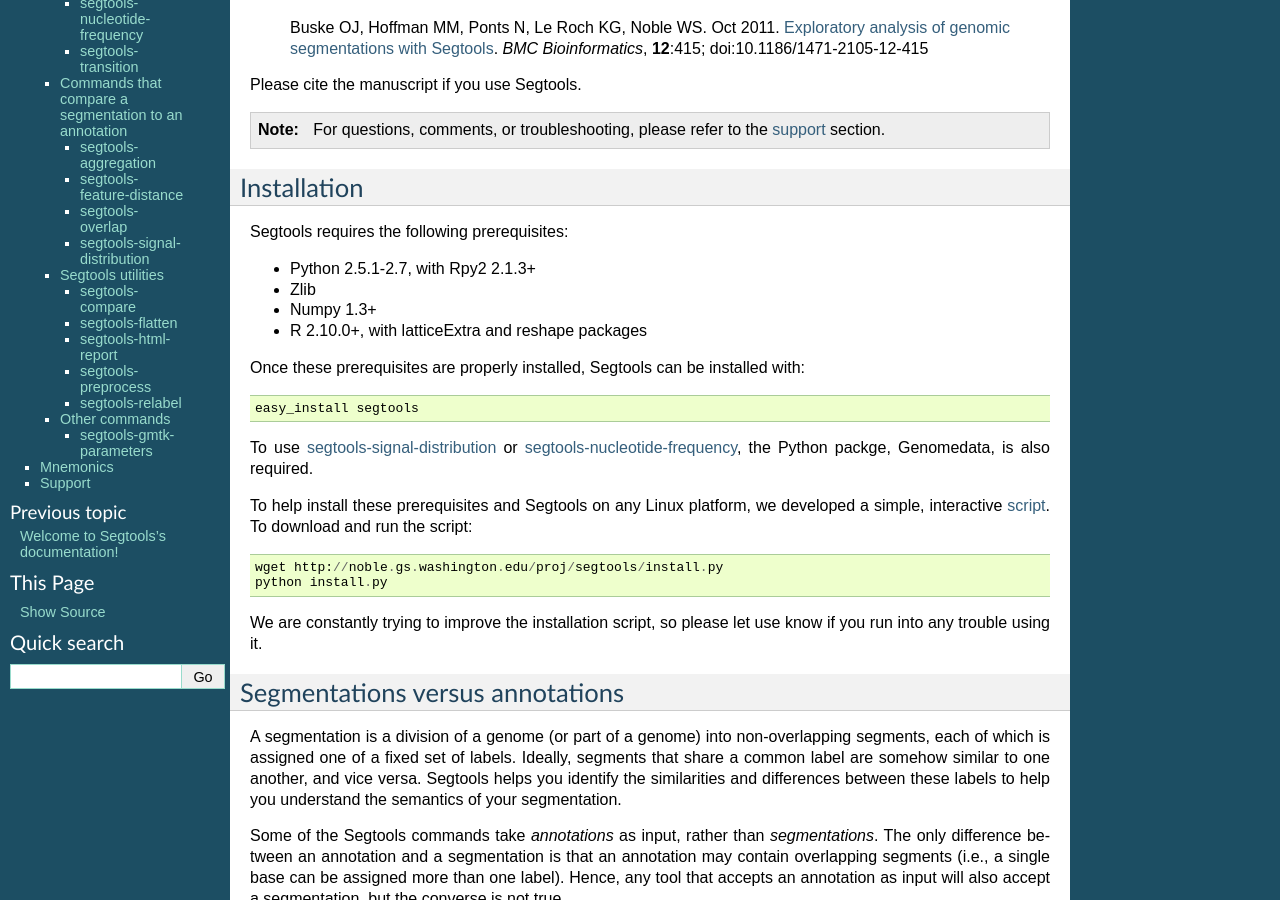
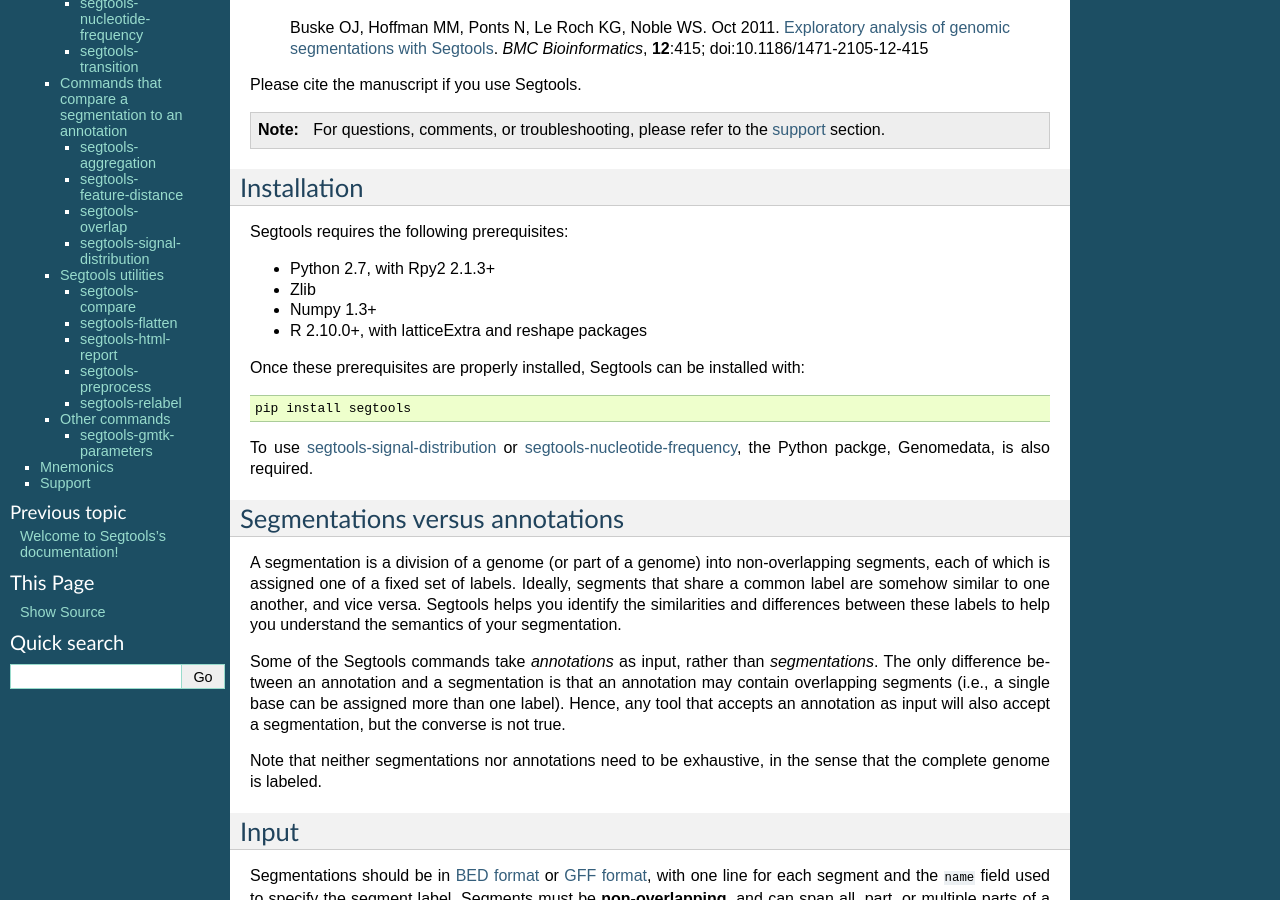
Before and after one commit to hoffmangroup/segtools, a Sphinx documentation site: the page built from doc/segtools.rst, in a window 1280 px wide and 900 px high, scrolled down 351 px. Built offline with Sphinx 7.4.7, drawn with Linux system fonts in a browser that asks for light colours; formulas are drawn with MathJax 3.

Commit message:
Update installation instructions and project links in documentation

```diff
--- a/doc/segtools.rst
+++ b/doc/segtools.rst
@@ -34,7 +34,7 @@ Installation
 
 Segtools requires the following prerequisites:
 
-- Python 2.5.1-2.7, with Rpy2 2.1.3+
+- Python 2.7, with Rpy2 2.1.3+
 - Zlib
 - Numpy 1.3+
 - R 2.10.0+, with latticeExtra and reshape packages
@@ -43,20 +43,11 @@ Segtools requires the following prerequisites:
 Once these prerequisites are properly installed, Segtools can be
 installed with::
 
-  easy_install segtools
+  pip install segtools
 
 To use :ref:`segtools-signal-distribution <segtools-signal-distribution>`
 or :ref:`segtools-nucleotide-frequency <segtools-nucleotide-frequency>`,
 the Python packge, Genomedata, is also required.
-
-To help install these prerequisites and Segtools on any Linux platform,
-we developed a simple, interactive script_. To download and run the script::
-
-  wget http://noble.gs.washington.edu/proj/segtools/install.py
-  python install.py
-
-We are constantly trying to improve the installation script,
-so please let use know if you run into any trouble using it.
 
 Segmentations versus annotations
 ================================
@@ -890,14 +881,12 @@ this web page:
 
 .. _`BED4+ format`:
 .. _`BED format`: http://genome.ucsc.edu/FAQ/FAQformat#format1
-.. _script: http://noble.gs.washington.edu/proj/segtools/install.py
-
 .. _`GFF format`: http://genome.ucsc.edu/FAQ/FAQformat.html#format3
 
 .. _GTF:
 .. _`GTF format`: http://genome.ucsc.edu/FAQ/FAQformat.html#format4
-.. _Genomedata: http://noble.gs.washington.edu/proj/genomedata/
-.. _Segway: http://noble.gs.washington.edu/proj/segway/
+.. _Genomedata:
+.. _Segway: https://www.pmgenomics.ca/hoffmanlab/proj/segway/
 .. _`UCSC Table Browser`: http://genome.ucsc.edu/cgi-bin/hgTables?command=start
 
 .. LocalWords:  Segtools Buske uw edu currentmodule segtools WS segmentations py
```
